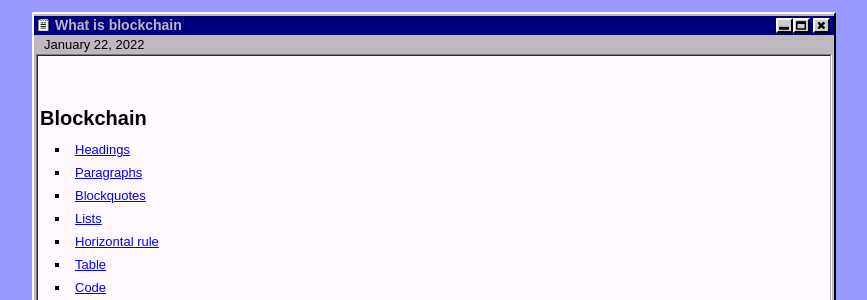
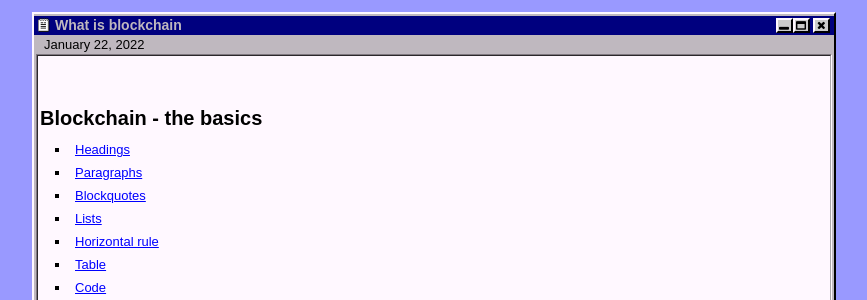
Before and after one commit to kristofraes/kraes, a Jekyll site: the page built from _posts/2022-01-22-what-is-blockchain.md, in a window 1280 px wide. Shown: the part 247-547 px from the top of the page, without its empty margins (206-1073 px from the left). Built offline with Jekyll 4.4.1, drawn with Linux system fonts in a browser that asks for light colours.

Commit message:
Update 2022-01-22-what-is-blockchain.md

```diff
--- a/_posts/2022-01-22-what-is-blockchain.md
+++ b/_posts/2022-01-22-what-is-blockchain.md
@@ -4,7 +4,7 @@ title: "What is blockchain"
 tags: blockchain
 ---
 
-# <a name="top"></a>Blockchain
+# <a name="top"></a>Blockchain - the basics
 
 * [Headings](#Headings)
 * [Paragraphs](#Paragraphs)
```
